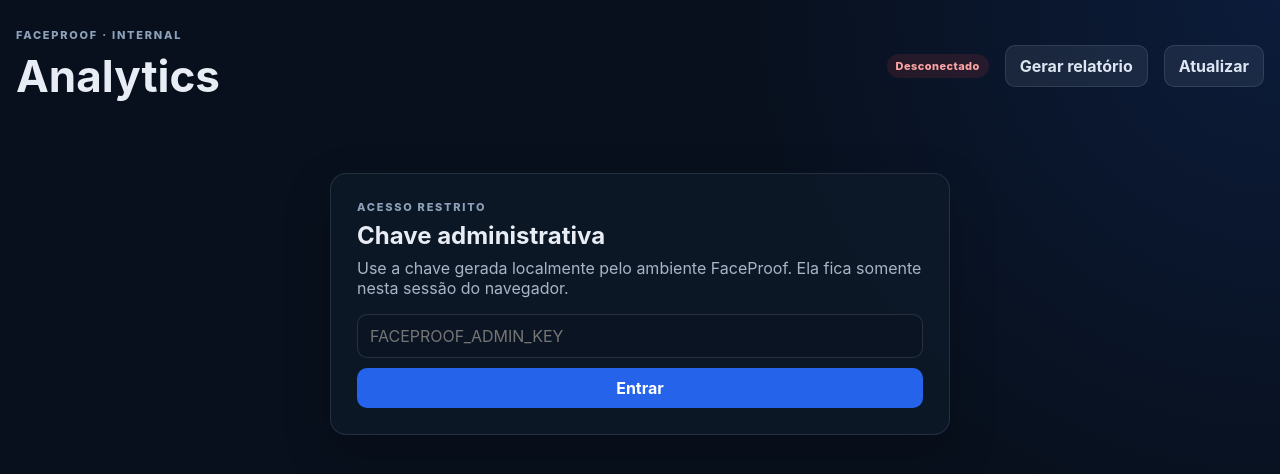
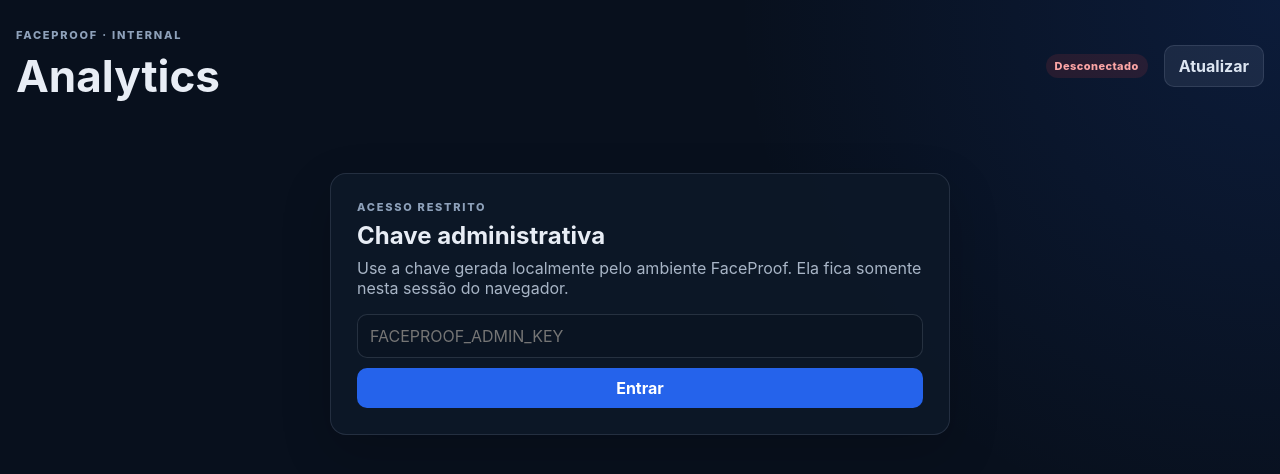
Before and after one commit to jefersonMarques/facial-biometry, a plain HTML site: page apps/admin/index.html in a window 1280 px wide. Drawn offline with Linux system fonts and the light colour scheme.

Commit message:
security: hide report export before admin login

```diff
--- a/apps/admin/index.html
+++ b/apps/admin/index.html
@@ -16,7 +16,7 @@
             </div>
             <div class="topbar-actions">
                 <span id="connectionState" class="status-pill status-off">Desconectado</span>
-                <button id="reportButton" type="button" class="button button-secondary">Gerar relatório</button>
+                <button id="reportButton" type="button" class="button button-secondary" hidden>Gerar relatório</button>
                 <button id="refreshButton" type="button" class="button button-secondary">Atualizar</button>
                 <button id="logoutButton" type="button" class="button button-secondary" hidden>Sair</button>
             </div>
```
